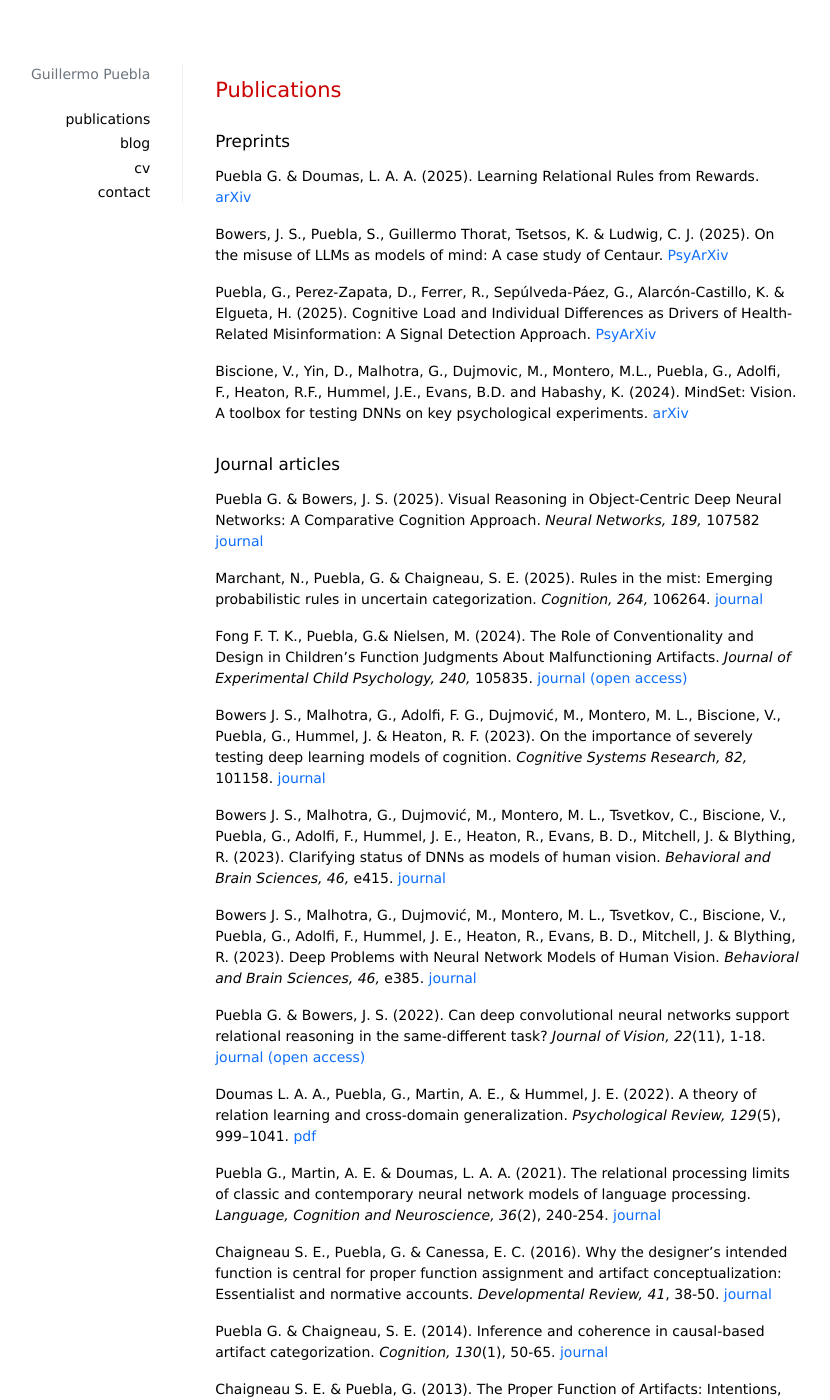
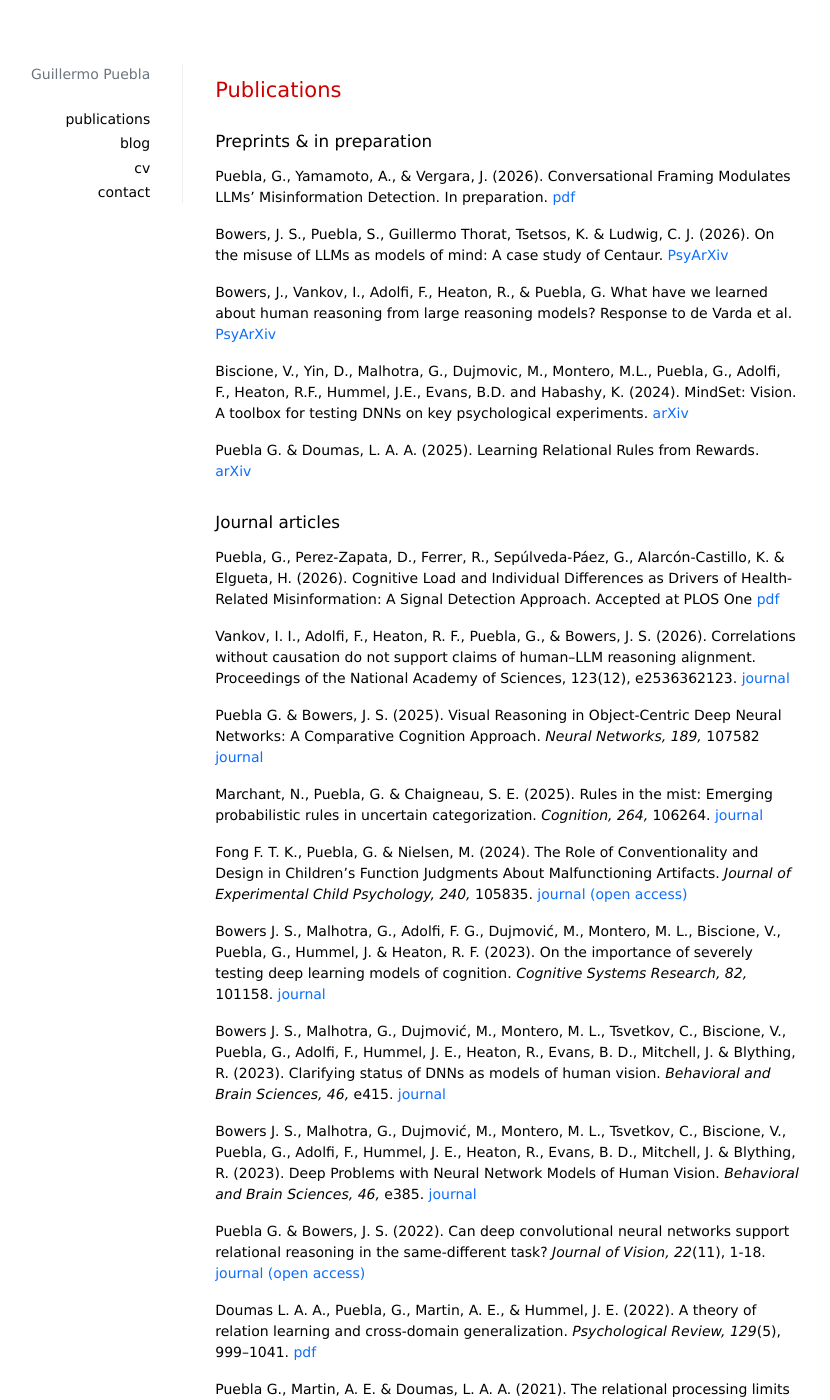
Before and after one commit to GuillermoPuebla/GuillermoPuebla, a Jekyll site: the page built from _pages/publications.md, in a window 1280 px wide and 1400 px high. Shown: the whole window, without its empty margins (33-863 px from the left). Built offline with Jekyll 4.4.1, drawn with Linux system fonts in a browser that asks for light colours; nearby versions of some CDN libraries; a style sheet for code colours, icons or effects is not loaded; some of the changed text lies outside the part shown.

Commit message:
pub update

```diff
--- a/_pages/publications.md
+++ b/_pages/publications.md
@@ -4,25 +4,30 @@ layout: default
 
 <h1 style="color: #cc0000;">Publications</h1>
 
-## Preprints
+## Preprints & in preparation
+
+Puebla, G., Yamamoto, A., & Vergara, J. (2026). Conversational Framing Modulates LLMs’ Misinformation Detection. In preparation. [pdf](assets/pdf/misinformation_LLMs.pdf)
+
+Bowers, J. S., Puebla, S., Guillermo Thorat, Tsetsos, K. & Ludwig, C. J. (2026). On the misuse of LLMs as models of mind: A case study of Centaur. [PsyArXiv](https://osf.io/preprints/psyarxiv/v9w37_v4)
+
+Bowers, J., Vankov, I., Adolfi, F., Heaton, R., & Puebla, G. What have we learned about human reasoning from large reasoning models? Response to de Varda et al. [PsyArXiv](https://doi.org/10.31234/osf.io/3ef2x_v1)
+
+Biscione, V., Yin, D., Malhotra, G., Dujmovic, M., Montero, M.L., Puebla, G., Adolfi, F., Heaton, R.F., Hummel, J.E., Evans, B.D. and Habashy, K. (2024). MindSet: Vision. A toolbox for testing DNNs on key psychological experiments. [arXiv](https://arxiv.org/abs/2404.05290)
 
 Puebla G. & Doumas, L. A. A. (2025). Learning Relational Rules from Rewards. [arXiv](https://arxiv.org/abs/2203.13599)
-
-Bowers, J. S., Puebla, S., Guillermo Thorat, Tsetsos, K. & Ludwig, C. J. (2025). On the misuse of LLMs as models of mind: A case study of Centaur. [PsyArXiv](https://osf.io/preprints/psyarxiv/v9w37_v4)
-
-Puebla, G., Perez-Zapata, D., Ferrer, R., Sepúlveda-Páez, G., Alarcón-Castillo, K. & Elgueta, H. (2025). Cognitive Load and Individual Differences as Drivers of Health-Related Misinformation: A Signal Detection Approach. [PsyArXiv](https://osf.io/preprints/psyarxiv/yhk7e_v3)
-
-Biscione, V., Yin, D., Malhotra, G., Dujmovic, M., Montero, M.L., Puebla, G., Adolfi, F., Heaton, R.F., Hummel, J.E., Evans, B.D. and Habashy, K. (2024). MindSet: Vision. A toolbox for testing DNNs on key psychological experiments. [arXiv](https://arxiv.org/abs/2404.05290)
 
 
 ## Journal articles
 
+Puebla, G., Perez-Zapata, D., Ferrer, R., Sepúlveda-Páez, G., Alarcón-Castillo, K. & Elgueta, H. (2026). Cognitive Load and Individual Differences as Drivers of Health-Related Misinformation: A Signal Detection Approach. Accepted at PLOS One [pdf](assets/pdf/health_misinformation_PLOS_final.pdf)
+
+Vankov, I. I., Adolfi, F., Heaton, R. F., Puebla, G., & Bowers, J. S. (2026). Correlations without causation do not support claims of human–LLM reasoning alignment. Proceedings of the National Academy of Sciences, 123(12), e2536362123. [journal](https://doi.org/10.1073/pnas.2536362123)
+
 Puebla G. & Bowers, J. S. (2025). Visual Reasoning in Object-Centric Deep Neural Networks: A Comparative Cognition Approach. *Neural Networks, 189,* 107582 [journal](https://doi.org/10.1016/j.neunet.2025.107582)
-
 
 Marchant, N., Puebla, G. & Chaigneau, S. E. (2025). Rules in the mist: Emerging probabilistic rules in uncertain categorization. *Cognition, 264,* 106264. [journal](https://doi.org/10.1016/j.cognition.2025.106264)
 
-Fong F. T. K., Puebla, G.& Nielsen, M. (2024). The Role of Conventionality and Design in Children’s Function Judgments About Malfunctioning Artifacts. *Journal of Experimental Child Psychology, 240,* 105835. [journal (open access)](https://doi.org/10.1016/j.jecp.2023.105835)
+Fong F. T. K., Puebla, G. & Nielsen, M. (2024). The Role of Conventionality and Design in Children’s Function Judgments About Malfunctioning Artifacts. *Journal of Experimental Child Psychology, 240,* 105835. [journal (open access)](https://doi.org/10.1016/j.jecp.2023.105835)
 
 Bowers J. S., Malhotra, G., Adolfi, F. G., Dujmović, M., Montero, M. L., Biscione, V., Puebla, G., Hummel, J. & Heaton, R. F. (2023). On the importance of severely testing deep learning models of cognition. *Cognitive Systems Research, 82,* 101158. [journal](https://doi.org/10.1016/j.cogsys.2023.101158)
 
@@ -45,8 +50,9 @@ Chaigneau S. E. & Puebla, G. (2013). The Proper Function of Artifacts: Intention
 
 ## Conference proceedings
 
+Puebla, G., Diaz-Ramirez, J., Araya, D., Fuentes, G., & Bowers, J. S. (2026). Unlearnability of Symmetry-based Visual Relations by Deep Neural Networks. 9th Annual Conference on Cognitive Computational Neuroscience. [pdf](assets/pdf/285_Unlearnability_of_Symmetry.pdf)
+
 Biscione V., Yin, D., Malhotra, G., Dujmović, M., Montero, M. L., Puebla, G., Adolfi, F. G., Tsvetkov, C., Heaton, R. F., Hummel, J., Evans, B. D. & Bowers, J. S. (2023). Introducing the MindSet benchmark for comparing DNNs to human vision. *2023 Conference on Cognitive Computational Neuroscience*. [pdf](assets/pdf/CCN_MindSet.pdf)
-
 
 Puebla G. & Bowers, J. S. (2023). The role of object-centric representations, guided attention, and external memory on generalizing visual relations. *2023 Conference on Cognitive Computational Neuroscience*. [pdf](assets/pdf/CCN_object_centric.pdf)
 
```
Also changed, not shown: 4 other files.
